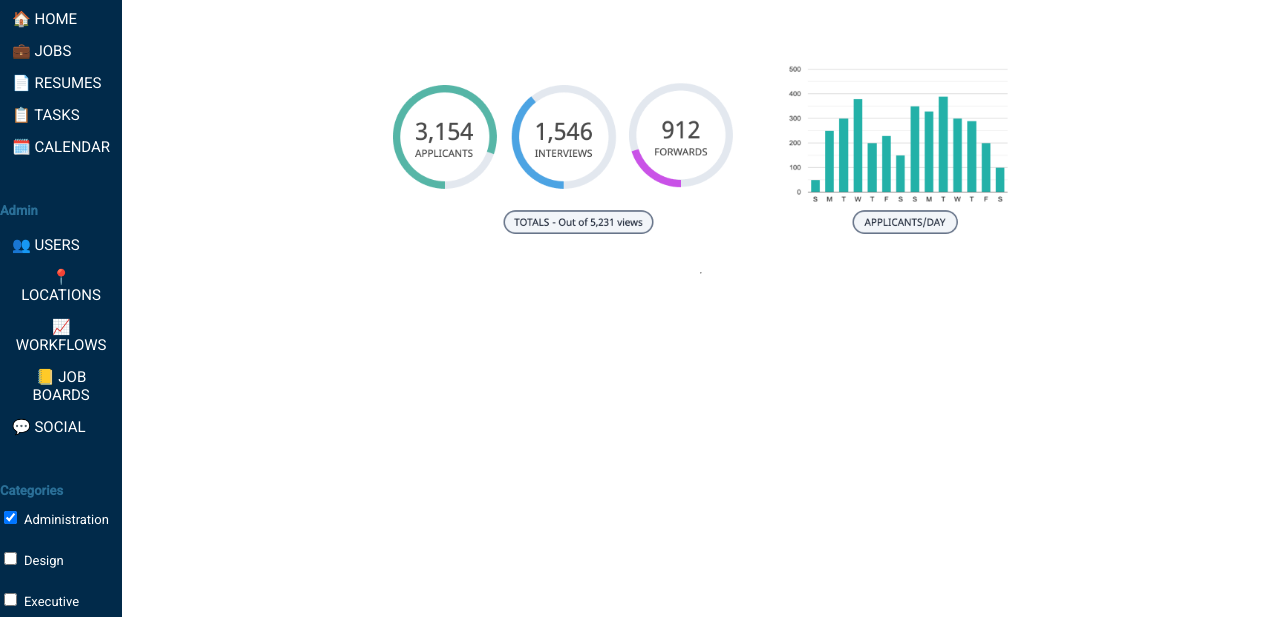
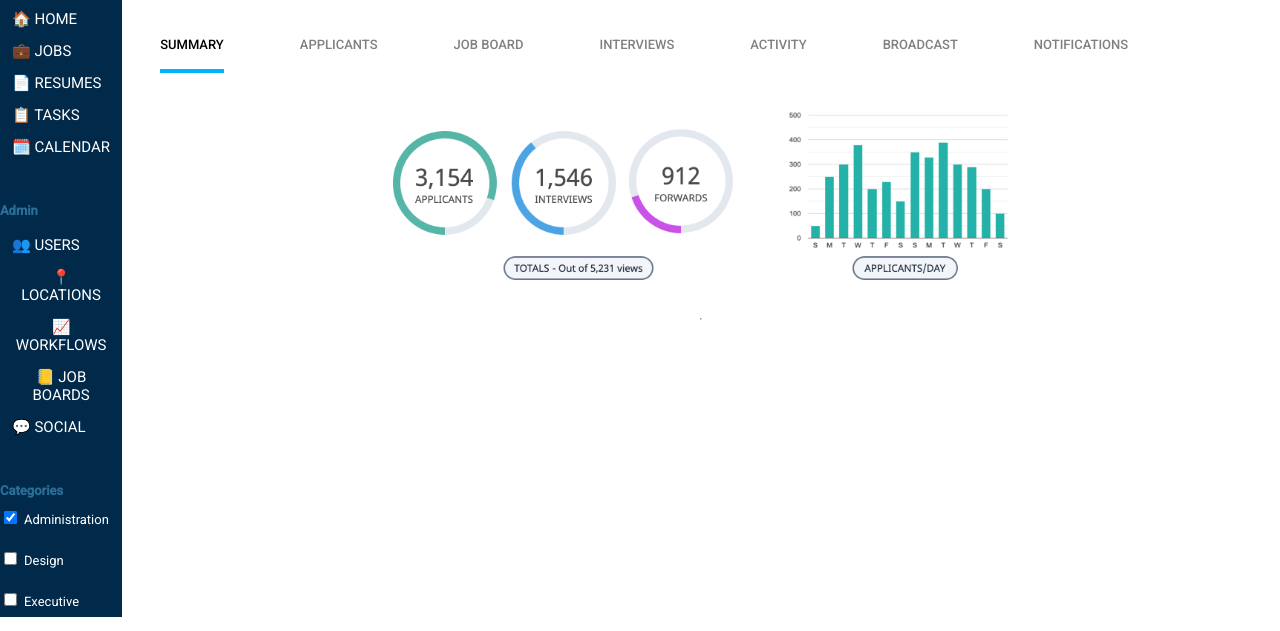
Before and after one commit to CaliHam/static-comp, a plain HTML site: page src/index.html in a window 1280 px wide. Shown: the part 183-814 px from the top of the page. Drawn offline with Linux system fonts and the light colour scheme.

Commit message:
Add styling to job page navigation

```diff
--- a/src/index.html
+++ b/src/index.html
@@ -68,8 +68,14 @@
                     <button type="button"><img src="../assets/icons/bin-with-lid.png"></button>
                 </nav>
             </article>
-            <nav>
-                <!-- buttons for pages -->
+            <nav id="job-page-nav">
+                <button type="button" id="selected">SUMMARY</button>
+                <button type="button">APPLICANTS</button>
+                <button type="button">JOB BOARD</button>
+                <button type="button">INTERVIEWS</button>
+                <button type="button">ACTIVITY</button>
+                <button type="button">BROADCAST</button>
+                <button type="button">NOTIFICATIONS</button>
             </nav>
             <figure id="applicant-chart">
                 <img src="../assets/images/Applicants Chart - clear.png" id="chart" alt="Charts of Total Applicants">
--- a/src/styles.css
+++ b/src/styles.css
@@ -129,6 +129,7 @@ main {
 
 #listing-title > p {
     margin: 5px;
+    color: gray;
 }
 
 #listing-title > h1 {
@@ -167,6 +168,28 @@ main {
     width: auto;
 }
 
+/* JOB PAGE NAV */
+
+#job-page-nav {
+    display: flex;
+    justify-content: flex-start;
+    width: -webkit-fill-available;
+    /* margin-left: 25px; */
+}
+
+#job-page-nav > button {
+    font-size: small;
+    font-weight: 500;
+    color: gray;
+    padding: 0px 0px 17px 0px;
+    margin: 5px 38px;
+}
+
+#selected {
+    color: black !important;
+    border-bottom: 4px solid rgb(0, 179, 255);
+}
+
 #applicant-chart {
     display: flex;
     justify-content: center;
```
